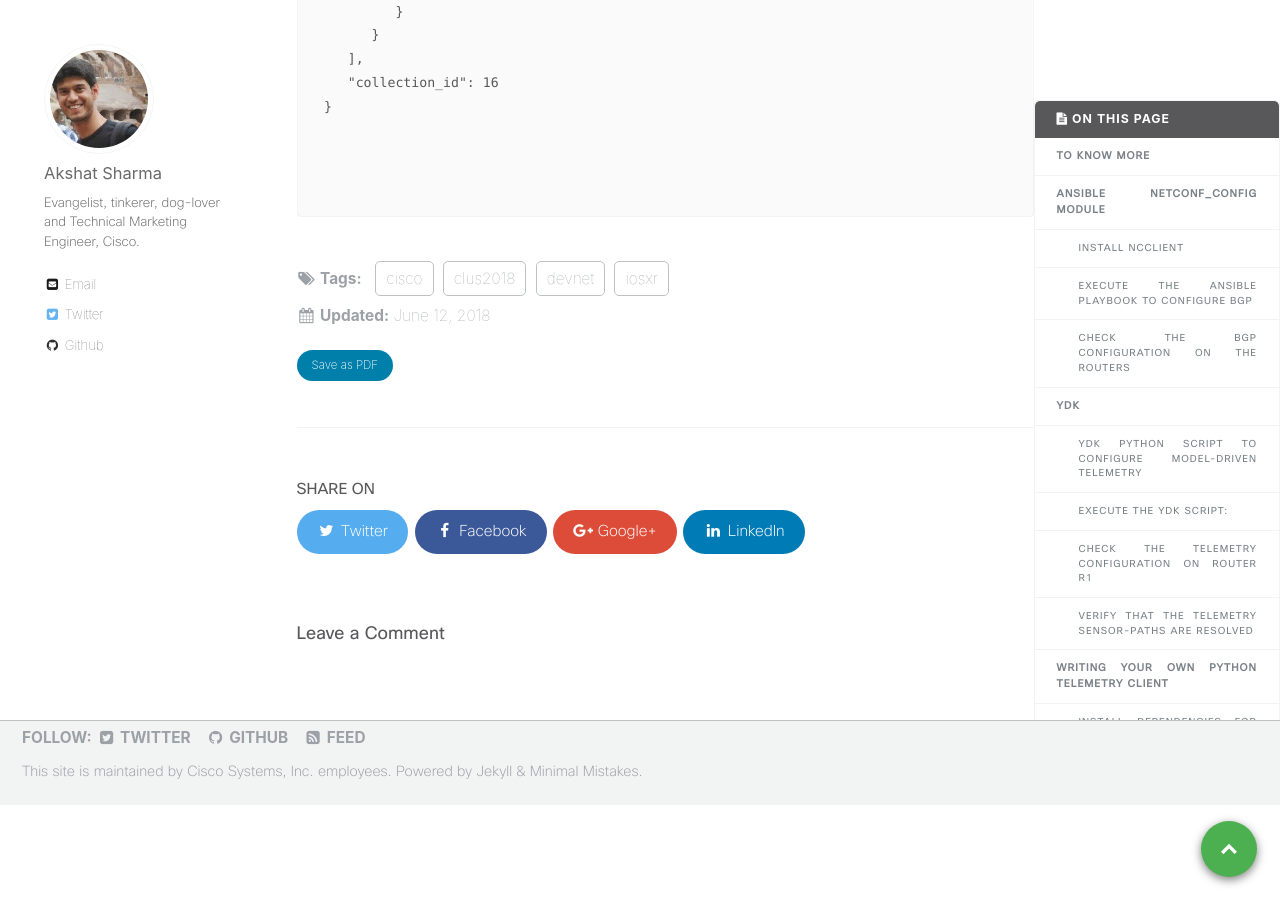
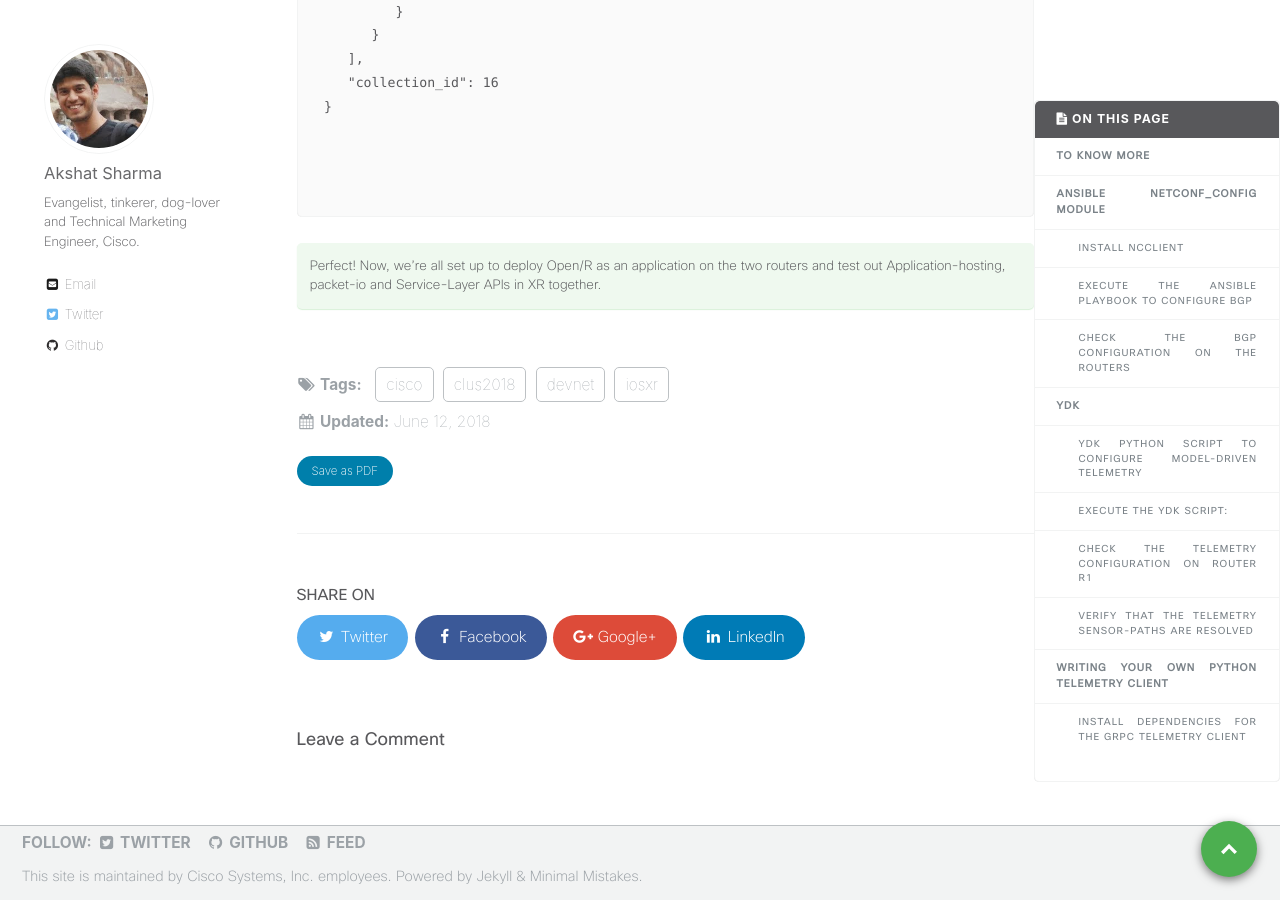
Before and after one commit to nanog75/hackathon, a Jekyll site: the page built from _wkinstructions/2019-01-30-step-2-playing-iosxr-Yang-Models.md, in a window 1280 px wide and 900 px high, scrolled down 23175 px. Built offline with Jekyll 4.4.1, drawn with Linux system fonts in a browser that asks for light colours; comment, search, counter and statistics services are not loaded.

Commit message:
Update 2019-01-30-step-2-playing-iosxr-Yang-Models.md

````diff
--- a/_wkinstructions/2019-01-30-step-2-playing-iosxr-Yang-Models.md
+++ b/_wkinstructions/2019-01-30-step-2-playing-iosxr-Yang-Models.md
@@ -971,3 +971,8 @@ Using GRPC Server IP(10.10.20.170) Port(57021)
 
 
 ```
+
+
+
+Perfect! Now, we're all set up to  deploy Open/R as an application on the two routers and test out Application-hosting, packet-io and Service-Layer APIs in XR together.
+{: .notice--success}
````
